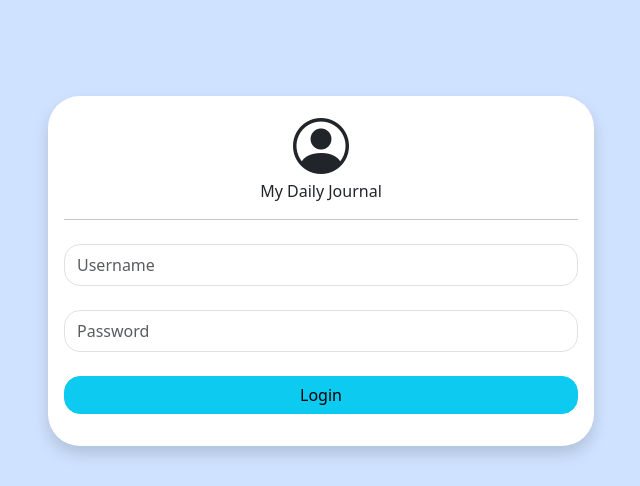
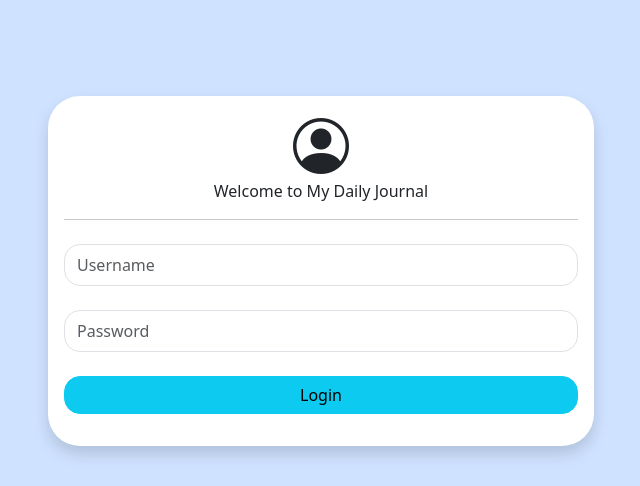
Before and after one commit to Ayabisa/myblog, a PHP site: page /login.php in a window 1280 px wide. Shown: the top 486 px of the page, without its empty margins (319-959 px from the left). Run offline with PHP 8.4, Linux system fonts and the light colour scheme.

Commit message:
ubah judul form login

```diff
--- a/login.php
+++ b/login.php
@@ -77,7 +77,7 @@
                         <div class="card-body">
                             <div class="text-center mb-3">
                                 <i class="bi bi-person-circle h1 display-4"></i>
-                                <p>My Daily Journal</p>
+                                <p>Welcome to My Daily Journal</p>
                                 <hr />
                             </div>
                             <form action="" method="post">
```
